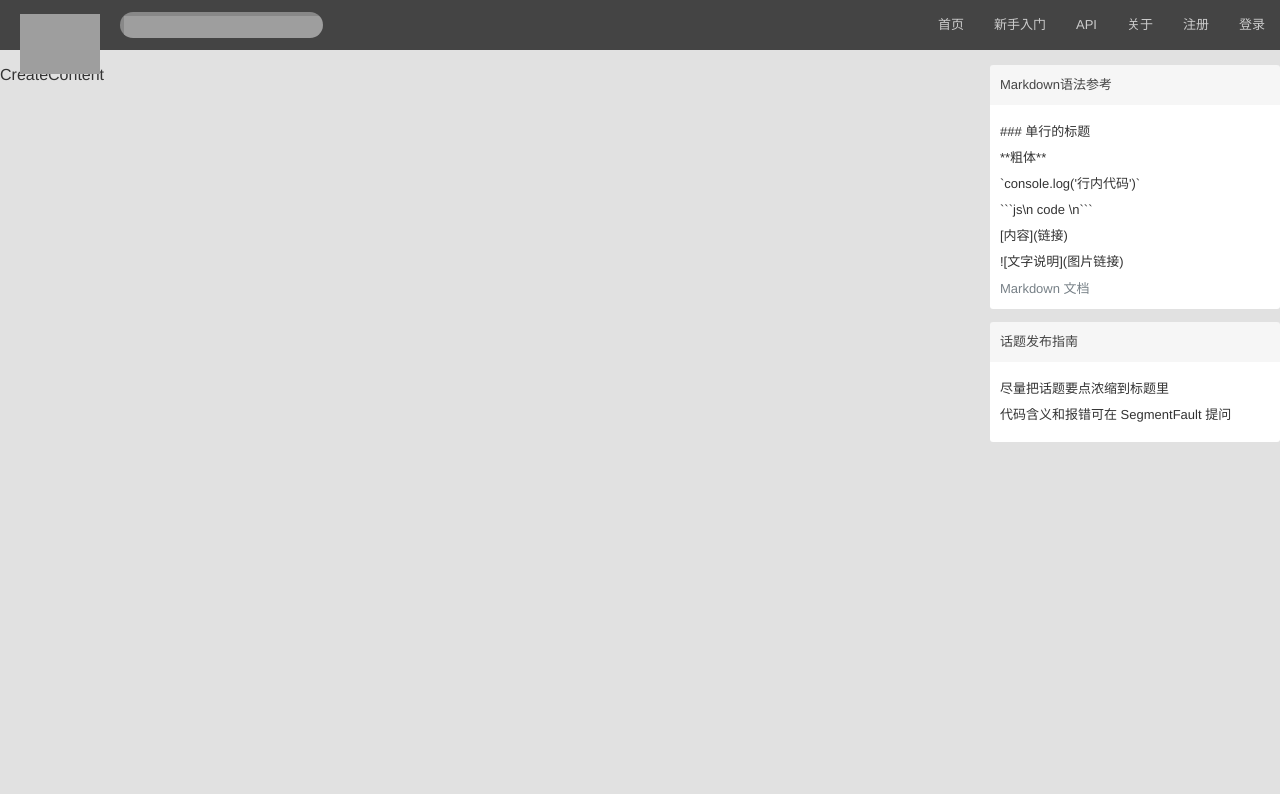
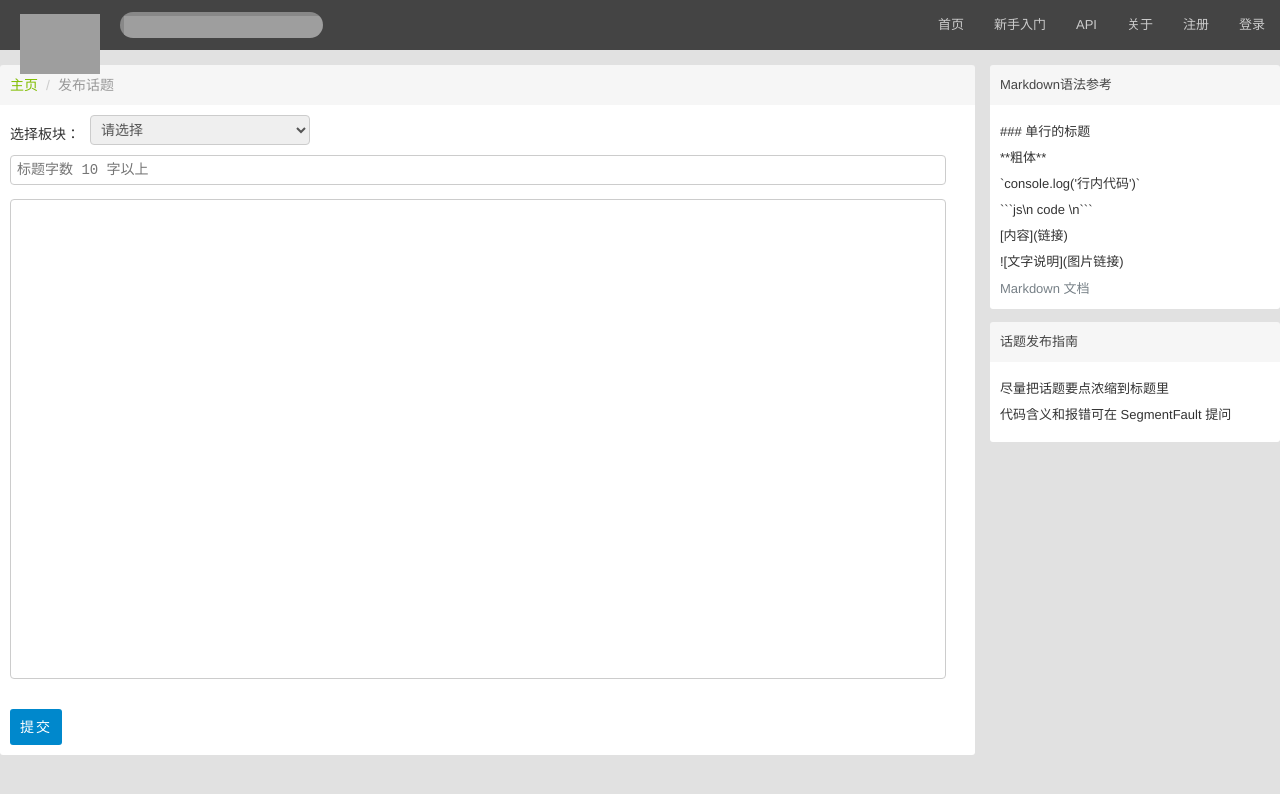
Before and after one commit to chinayu9/fLearn, a React app in the folder f-cnode/: page /topic/create in a window 1280 px wide. Shown: the top 794 px of the page. Built offline with nearby package versions, Linux system fonts and the light colour scheme; grey boxes are pictures that could not be loaded.

Commit message:
发布主题功能完成

```diff
--- a/f-cnode/src/components/CreateContent.js
+++ b/f-cnode/src/components/CreateContent.js
@@ -1,9 +1,125 @@
 import React,{ Component } from 'react';
+import { Link,Redirect } from 'react-router-dom';
+class CreateContent extends Component{
+	constructor(){
+		super();
+		this.state={
+			topicTitle:"",
+			topicContent:"",
+			topicTab:"select",
+			postSuccess:false,
+			topicId:"",
+			errorMSG:"",
+			askRemindMSG:'提问时，请遵循 <a href="https://gist.github.com/alsotang/f654af8b1fff220e63fcb44846423e6d" target="_blank">《提问的智慧》</a>中提及的要点，以便您更接收到高质量回复。',
+			jobRemindMSG:'为避免被管理员删帖，发帖时请好好阅读<a href="" target="_blank">《招聘帖规范》</a>'
 
-class CreateContent extends Component{
+		};
+	}
+	onCloseClickHandler(){
+		this.setState({
+			errorMSG:""
+		});
+	}
+	onSelectChangeHandler(e){
+		this.setState({
+			topicTab:e.target.value
+		});
+	}
+	onTopicTitleChangeHanlder(e){
+		this.setState({
+			topicTitle:e.target.value
+		});
+	}
+	onTopicContentChangeHanlder(e){
+		this.setState({
+			topicContent:e.target.value
+		});
+	}
+	onSubmitClickHandler(){
+		if (this.state.topicTab === "select") {
+			alert("必须选择一个板块");
+			return;
+		}
+		const accesstoken = localStorage.getItem("accesstoken");
+		const data = {
+			accesstoken,
+			title:this.state.topicTitle,
+			tab:this.state.topicTab,
+			content:this.state.topicContent
+		};
+		fetch("https://cnodejs.org/api/v1/topics",{
+			method:"POST",
+			headers:{
+				"Content-Type":"application/json"
+			},
+			body:JSON.stringify(data)
+
+		}).then(res=>res.json())
+			.then(res=>{
+				console.log(res);
+				if (res.success) {
+					this.setState({
+						topicId:res.topic_id
+					});
+				}else{
+					this.setState({
+						errorMSG:res.error_msg
+					});
+				}
+			});
+
+	}
 	render(){
+		if (this.state.topicId) {
+			return <Redirect to={`/topic/${this.state.topicId}`} />
+		}
+		const isRemind = (this.state.topicTab === "ask" || this.state.topicTab === "job") ? true : false;
+		const remindMSG = this.state.topicTab === "ask" ? this.state.askRemindMSG : (this.state.topicTab === "job" ? this.state.jobRemindMSG : "");
 		return (
-			<div className="ct-box">CreateContent</div>
+			<div className="ct-box">
+				<div className="p-header">
+					<ul className="breadcrumb">
+						<li>
+							<Link to="/">主页</Link>
+							<span className="divider">/</span>
+						</li>
+						<li className="active">发布话题</li>
+					</ul>
+				</div>
+				<div className="p-inner">
+					{
+						this.state.errorMSG ? <div className="alert alert-error"><span className="close" onClick={this.onCloseClickHandler.bind(this)}>×</span><strong>{this.state.errorMSG}</strong></div> : ""
+					}
+					<div>
+						<span className="tab-select-span">选择板块：</span>
+						<select id="tab-select-value" onChange={this.onSelectChangeHandler.bind(this)}>
+							<option value="select">请选择</option>
+							<option value="share">分享</option>
+							<option value="ask">问答</option>
+							<option value="job">招聘</option>
+							<option value="dev">客户端测试</option>
+						</select>
+						{
+							isRemind ? <strong dangerouslySetInnerHTML={{__html:remindMSG}}></strong> : ""
+						}
+					</div>
+					<div>
+						<textarea
+							id="topic-title"
+							autoFocus="autofocus"
+							row="1"
+							placeholder="标题字数 10 字以上"
+							value={this.state.topicTitle}
+							onChange={this.onTopicTitleChangeHanlder.bind(this)}>
+						</textarea>
+					</div>
+					<div>
+						<textarea id="topic-content-value" value={this.state.topicContent} onChange={this.onTopicContentChangeHanlder.bind(this)}>
+						</textarea>
+					</div>
+					<div><span className="span-primary submit-btn" onClick={this.onSubmitClickHandler.bind(this)}>提交</span></div>
+				</div>
+			</div>
 		);
 	}
 }
--- a/f-cnode/src/style.css
+++ b/f-cnode/src/style.css
@@ -58,6 +58,7 @@ input[type=text]{
 	color: #555;
 	border-radius: 4px;
 }
+
 #back-to-top{
 	width: 24px;
 	color: gray;
@@ -384,6 +385,7 @@ input[type=text]{
 	line-height: 2em;
 }
 
+.span-primary,
 .span-success,
 .login-btn{
 	border-radius: 3px;
@@ -707,3 +709,80 @@ div pre.prettyprint{
 	color: #333;
 	line-height: 2em;
 }
+
+
+/*************create-topic************/
+.tab-select-span{
+	font-size: 14px;
+	line-height: 2em;
+}
+select,
+textarea{
+	width:220px;
+	border:1px solid #ccc;
+	height: 30px;
+	line-height: 30px;
+	font-size: 14px;
+	display:inline-block;
+	padding:4px 6px;
+	margin-bottom: 10px;
+	color: #555;
+	vertical-align: middle;
+	border-radius: 4px
+}
+#tab-select-value{
+	margin-left: 10px;
+	margin-right: 7px;
+}
+#topic-title{
+	width: 98%;
+	resize: none;
+	height: 30px;
+	line-height: 20px;
+	display: inline-block;
+	margin-bottom: 1em;
+	outline: none;
+}
+
+#topic-content-value{
+	width: 98%;
+	height: 480px;
+	resize: none;
+	outline: none;
+	color: #333;
+}
+.submit-btn{
+	border-radius: 3px;
+	background: #08c;
+	margin-top: 20px;
+}
+.submit-btn:hover{
+	background: #0055cc;
+}
+.alert{
+	border-radius: 0;
+	padding: 8px 35px 8px 14px;
+	margin-bottom: 20px;
+	border:1px solid #fbeed5;
+}
+
+.alert-error{
+	color: #b94a48;
+	background: #f2dede;
+	border-color: #eed3d7;
+}
+.alert strong{
+	line-height: 30px;
+	display: inline-block;
+	height: 30px;
+}
+.alert .close{
+	float:right;
+	font-size: 20px;
+	opacity: .2;
+	position: relative;
+	top:-2px;
+	right: -21px;
+	line-height: 20px;
+	cursor: pointer;
+}
--- a/f-cnode/src/utils/fUtils.js
+++ b/f-cnode/src/utils/fUtils.js
@@ -21,10 +21,8 @@ export const dateFormat = (dateStr)=>{
 		return Math.floor(diff / oneHour) + " 小时前";
 	}else if (Math.floor(diff / oneMinute) > 0) {
 		return Math.floor(diff / oneMinute) + " 分钟前";
-	}else if (Math.floor(diff / oneSeconds) > 0) {
+	}else{
 		return "几秒前";
-	}else{
-		return "百年前"
 	}
 
 };
```
